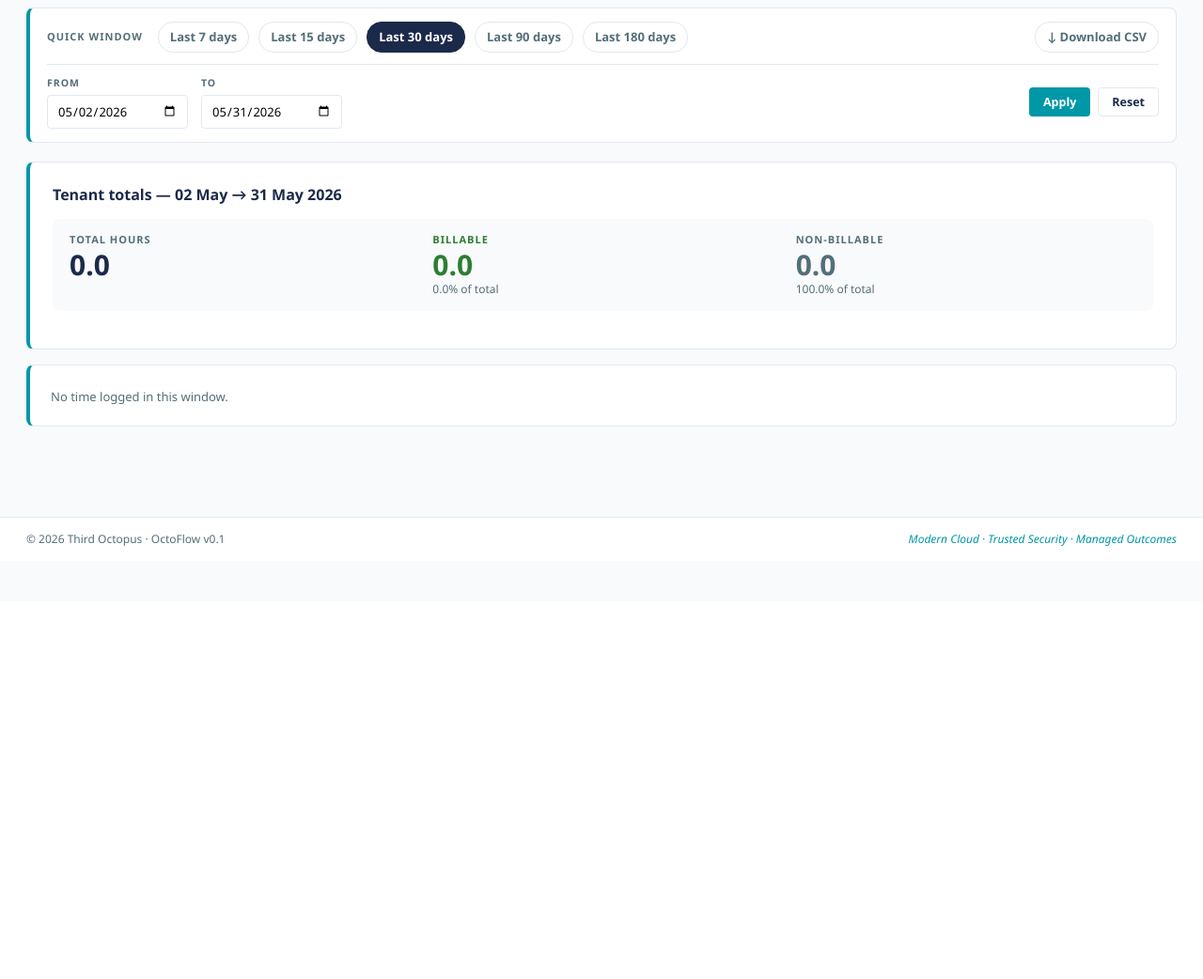
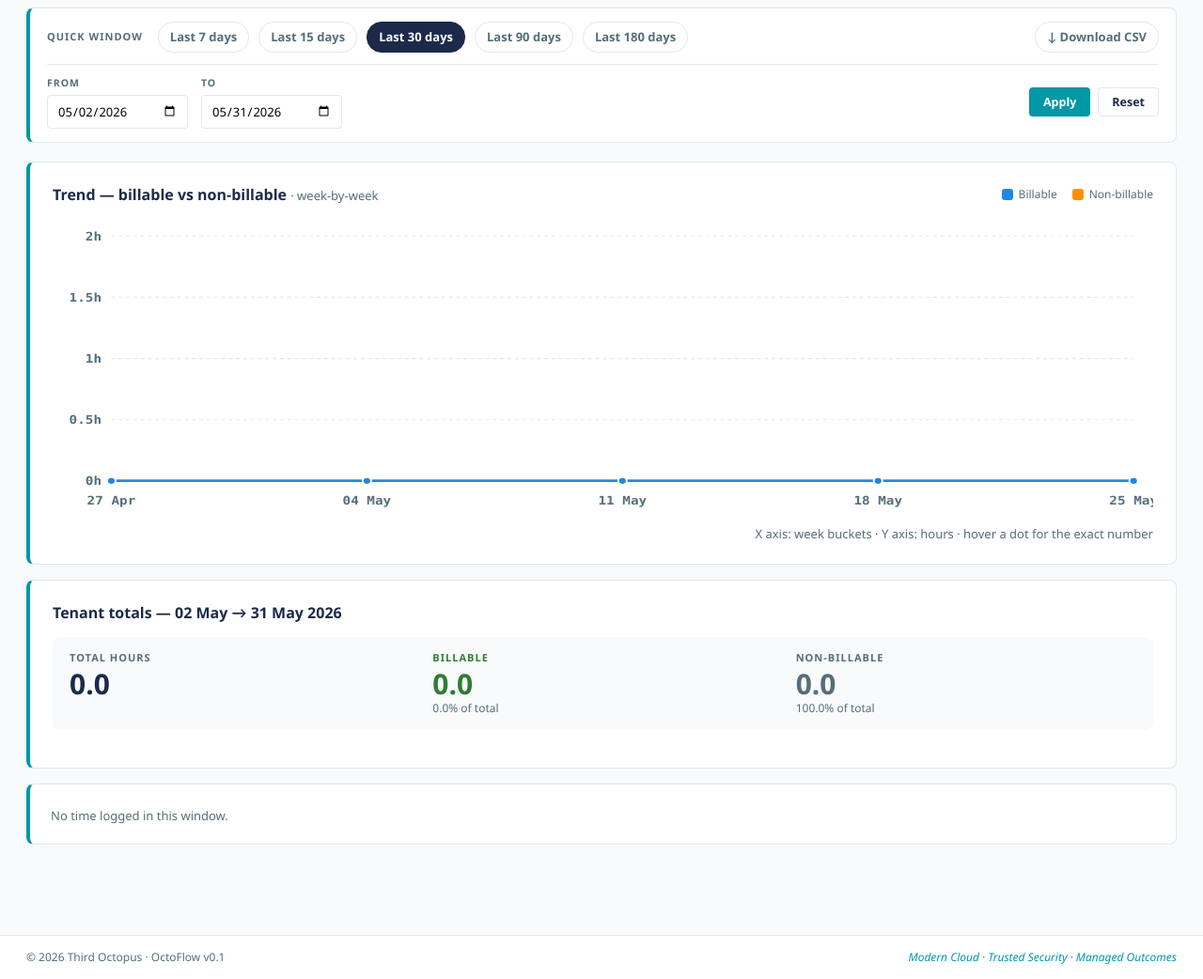
Before and after one commit to subscriptionsthirdoctopus-hash/octoassist, a FastAPI app: page /reports/billable-split in a window 1280 px wide. Shown: the part 160-1202 px from the top of the page at 94% size. Before the commit the page ends 741 px from the top, so only its background shows below. Run offline with FastAPI, Linux system fonts and the light colour scheme; the visitor is signed in with stand-in values (Sample User, id 1); data comes from the database, SQL or seed files in the repository; data that the repository does not hold is empty.

Commit message:
feat(octoflow): time-series line chart — billable (blue) vs non-billable (orange)
Two-line trend chart at the top of /reports/billable-split. X axis is
time (auto-bucketed by window length), Y axis is hours. Hover any dot
for the exact value at that bucket.

Axes:
  · X — time, with bucket size chosen automatically:
    ≤ 21 days  → daily
    ≤ 120 days → weekly (Mondays)
    > 120 days → monthly (1st of each month)
    Label thinning kicks in past 12 buckets so the X axis stays legible.
  · Y — hours, with the top tick rounded up to a nice round number
    (multiple of 2 / 10 / 25 / 100 depending on the max value), 5
    horizontal gridlines.

  · Blue line  — billable hours  (#1E88E5)
  · Orange line — non-billable    (#FF8F00)

Service layer adds billable_timeseries() that buckets entries into the
chosen mode and fills any missing buckets with zero so the lines never
break across days with no entries.

Pure inline SVG — no JS chart library, no external dependencies. Reuses
the same filter bar (date range + consultant select) as the existing
chart cards on the page, so the trend re-renders for whatever window
the user picks.

Cache-buster: styles.css ?v=0.7.0 → ?v=0.8.0.

Co-Authored-By: Claude Opus 4.7 <noreply@anthropic.com>

```diff
--- a/octoflow/app/static/styles.css
+++ b/octoflow/app/static/styles.css
@@ -503,6 +503,37 @@ button.small { padding: 4px 10px; font-size: 12px; }
 [data-theme="dark"] .filter-field input[type="date"],
 [data-theme="dark"] .filter-field select { color: var(--text); }
 [data-theme="dark"] .filter-summary strong { color: var(--text); }
+
+/* ─── Line chart (SVG) ─── */
+.line-chart {
+  width: 100%; height: auto; max-height: 320px;
+  display: block;
+  font-family: inherit;
+}
+.lc-grid { stroke: var(--line); stroke-width: 1; stroke-dasharray: 3 3; }
+.lc-axis { stroke: var(--slate); stroke-width: 1; }
+.lc-y-label, .lc-x-label {
+  fill: var(--slate); font-size: 11px; font-weight: 600;
+  font-family: "SF Mono", "Consolas", monospace;
+}
+[data-theme="dark"] .lc-y-label, [data-theme="dark"] .lc-x-label { fill: var(--muted); }
+[data-theme="dark"] .lc-grid { stroke: var(--line); }
+
+.lc-line {
+  stroke-width: 2.5;
+  stroke-linejoin: round;
+  stroke-linecap: round;
+  vector-effect: non-scaling-stroke;
+}
+.lc-line-billable    { stroke: #1E88E5; }   /* blue */
+.lc-line-nonbillable { stroke: #FF8F00; }   /* orange */
+.lc-dot-billable     { fill: #1E88E5; stroke: var(--white); stroke-width: 1.5; }
+.lc-dot-nonbillable  { fill: #FF8F00; stroke: var(--white); stroke-width: 1.5; }
+.lc-dot:hover        { r: 5.5; cursor: crosshair; }
+
+/* Legend swatches for line chart variants */
+.legend-swatch.swatch-billable-line    { background: #1E88E5; }
+.legend-swatch.swatch-nonbillable-line { background: #FF8F00; }
 
 /* ─── Chart cards (reports/billable-split + future reports) ─── */
 .chart-card { padding: 22px 24px; }
--- a/octoflow/app/templates/base.html
+++ b/octoflow/app/templates/base.html
@@ -18,7 +18,7 @@
       } catch (e) { /* localStorage blocked — default to light */ }
     })();
   </script>
-  <link rel="stylesheet" href="/static/styles.css?v=0.7.0">
+  <link rel="stylesheet" href="/static/styles.css?v=0.8.0">
 </head>
 <body>
 
--- a/octoflow/app/templates/report_billable_split.html
+++ b/octoflow/app/templates/report_billable_split.html
@@ -19,6 +19,98 @@
 </section>
 
 {% include "_report_filters.html" %}
+
+{# ─── Trend line chart — billable vs non-billable over time ─────── #}
+{% if ts_points %}
+{% set max_y_raw = (ts_points | map(attribute='billable') | list + ts_points | map(attribute='non_billable') | list) | max %}
+{% set max_y = max_y_raw if max_y_raw > 0 else 1 %}
+{# round Y axis up to a sensible round number #}
+{% if max_y <= 10 %}{% set y_top = ((max_y / 2) | round(0, 'ceil')) * 2 %}
+{% elif max_y <= 50 %}{% set y_top = ((max_y / 10) | round(0, 'ceil')) * 10 %}
+{% elif max_y <= 200 %}{% set y_top = ((max_y / 25) | round(0, 'ceil')) * 25 %}
+{% else %}{% set y_top = ((max_y / 100) | round(0, 'ceil')) * 100 %}{% endif %}
+{% set vb_w = 900 %}
+{% set vb_h = 280 %}
+{% set pad_l = 48 %}
+{% set pad_r = 16 %}
+{% set pad_t = 16 %}
+{% set pad_b = 36 %}
+{% set chart_w = vb_w - pad_l - pad_r %}
+{% set chart_h = vb_h - pad_t - pad_b %}
+{% set n = ts_points | length %}
+{% set step = (chart_w / (n - 1)) if n > 1 else chart_w %}
+
+<section class="card chart-card">
+  <header class="chart-card-head">
+    <h3>Trend — billable vs non-billable
+      <span class="meta" style="font-weight: normal;">· {{ ts_bucket }}-by-{{ ts_bucket }}</span>
+    </h3>
+    <div class="chart-legend">
+      <span class="legend-item"><span class="legend-swatch swatch-billable-line"></span> Billable</span>
+      <span class="legend-item"><span class="legend-swatch swatch-nonbillable-line"></span> Non-billable</span>
+    </div>
+  </header>
+
+  <svg class="line-chart" viewBox="0 0 {{ vb_w }} {{ vb_h }}" preserveAspectRatio="none"
+       xmlns="http://www.w3.org/2000/svg" role="img"
+       aria-label="Billable vs non-billable hours over time">
+    {# gridlines + Y labels #}
+    {% for i in range(5) %}
+      {% set gy = pad_t + (chart_h * i / 4) %}
+      {% set val = y_top * (4 - i) / 4 %}
+      <line x1="{{ pad_l }}" y1="{{ gy }}" x2="{{ pad_l + chart_w }}" y2="{{ gy }}" class="lc-grid"/>
+      <text x="{{ pad_l - 8 }}" y="{{ gy + 4 }}" class="lc-y-label" text-anchor="end">{{ '%g' % val }}h</text>
+    {% endfor %}
+    {# x baseline #}
+    <line x1="{{ pad_l }}" y1="{{ pad_t + chart_h }}" x2="{{ pad_l + chart_w }}" y2="{{ pad_t + chart_h }}" class="lc-axis"/>
+
+    {# x labels — thin them out if there are too many buckets #}
+    {% set label_every = 1 if n <= 12 else (2 if n <= 24 else (4 if n <= 60 else 8)) %}
+    {% for p in ts_points %}
+      {% if loop.index0 % label_every == 0 or loop.last %}
+      {% set xx = pad_l + (loop.index0 * step) %}
+      <text x="{{ xx }}" y="{{ pad_t + chart_h + 22 }}" class="lc-x-label" text-anchor="middle">{{ p.label }}</text>
+      {% endif %}
+    {% endfor %}
+
+    {# Non-billable polyline (orange) — drawn first so billable sits on top #}
+    {% set nb_points = [] %}
+    {% for p in ts_points %}
+      {% set xx = pad_l + (loop.index0 * step) %}
+      {% set yy = pad_t + chart_h - (chart_h * p.non_billable / y_top) %}
+      {% set _ = nb_points.append('%.1f,%.1f' % (xx, yy)) %}
+    {% endfor %}
+    <polyline class="lc-line lc-line-nonbillable" points="{{ nb_points | join(' ') }}" fill="none"/>
+    {% for p in ts_points %}
+      {% set xx = pad_l + (loop.index0 * step) %}
+      {% set yy = pad_t + chart_h - (chart_h * p.non_billable / y_top) %}
+      <circle cx="{{ '%.1f' % xx }}" cy="{{ '%.1f' % yy }}" r="3.5" class="lc-dot lc-dot-nonbillable">
+        <title>{{ p.label }} · Non-billable: {{ p.non_billable }}h</title>
+      </circle>
+    {% endfor %}
+
+    {# Billable polyline (blue) #}
+    {% set b_points = [] %}
+    {% for p in ts_points %}
+      {% set xx = pad_l + (loop.index0 * step) %}
+      {% set yy = pad_t + chart_h - (chart_h * p.billable / y_top) %}
+      {% set _ = b_points.append('%.1f,%.1f' % (xx, yy)) %}
+    {% endfor %}
+    <polyline class="lc-line lc-line-billable" points="{{ b_points | join(' ') }}" fill="none"/>
+    {% for p in ts_points %}
+      {% set xx = pad_l + (loop.index0 * step) %}
+      {% set yy = pad_t + chart_h - (chart_h * p.billable / y_top) %}
+      <circle cx="{{ '%.1f' % xx }}" cy="{{ '%.1f' % yy }}" r="3.5" class="lc-dot lc-dot-billable">
+        <title>{{ p.label }} · Billable: {{ p.billable }}h</title>
+      </circle>
+    {% endfor %}
+  </svg>
+
+  <p class="meta" style="margin: 6px 0 0; text-align: right;">
+    X axis: {{ ts_bucket }} buckets · Y axis: hours · hover a dot for the exact number
+  </p>
+</section>
+{% endif %}
 
 {# ─── Headline summary + tenant-wide chart ──────────────────────── #}
 <section class="card chart-card">
--- a/octoflow/app/web/views_reports.py
+++ b/octoflow/app/web/views_reports.py
@@ -225,10 +225,14 @@ def billable_split(request: Request, days: int = 30, format: str = "html",
         return _csv_response("billable_split.csv", rows, cols)
     ctx = _filter_context(db, user.tenant_id, d, sd, ed, user_id=uid,
                           show_user=True, base_path="/reports/billable-split")
+    bucket_mode, ts_points = rep.billable_timeseries(
+        db, user.tenant_id, d, start=sd, end=ed, user_id=uid)
     return templates.TemplateResponse(
         request=request, name="report_billable_split.html",
         context={"current_user": user, "rows": rows, "days": d,
-                 "valid_days": VALID_DAYS, **ctx},
+                 "valid_days": VALID_DAYS,
+                 "ts_points": ts_points, "ts_bucket": bucket_mode,
+                 **ctx},
     )
 
 
```
Also changed, not shown: octoflow/app/services/reports.py (+81 -0 lines).
